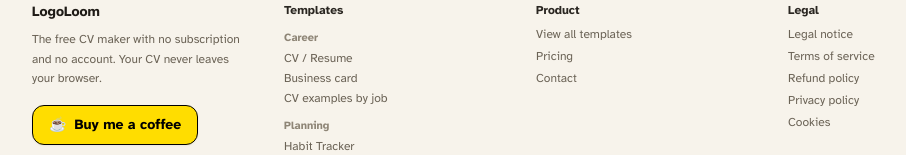
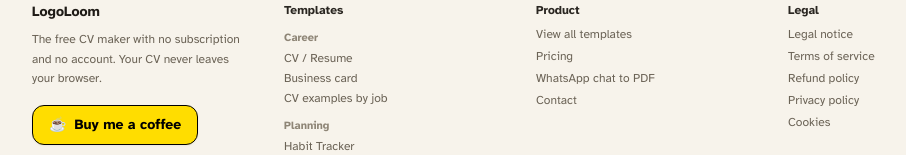
Before and after one commit to Marlodevfs/logoloom, a Next.js app: page /en in a window 1280 px wide. Shown: the part 3501-3656 px from the top of the page, without its empty margins (120-1026 px from the left). Built offline with nearby package versions, Linux system fonts and the light colour scheme.

Commit message:
Footer: link to ConversaPDF (WhatsApp chat to PDF)
Co-Authored-By: Claude Opus 5.5 <noreply@anthropic.com>
Claude-Session: https://claude.ai/code/session_01Jk8TbGkNq9AszbMrijJZ1P

```diff
--- a/components/SiteFooter.tsx
+++ b/components/SiteFooter.tsx
@@ -6,6 +6,16 @@ import type { InterfaceLang } from '@/types';
 import { BuyMeACoffeeButton } from '@/components/BuyMeACoffee';
 import { CookieSettingsLink } from '@/components/CookieConsent';
 import { PRO_ENABLED } from '@/lib/i18n/pro';
+
+/** Sister site, linked from the footer with a descriptive anchor in each language. */
+const CONVERSAPDF: Record<InterfaceLang, { href: string; label: string }> = {
+  en: { href: 'https://conversapdf.com/en', label: 'WhatsApp chat to PDF' },
+  fr: { href: 'https://conversapdf.com/fr', label: 'Conversation WhatsApp en PDF' },
+  es: { href: 'https://conversapdf.com/es', label: 'Chat de WhatsApp a PDF' },
+  de: { href: 'https://conversapdf.com/en', label: 'WhatsApp-Chat als PDF' },
+  pt: { href: 'https://conversapdf.com/pt', label: 'Conversa do WhatsApp em PDF' },
+  it: { href: 'https://conversapdf.com/it', label: 'Chat WhatsApp in PDF' },
+};
 
 /** Site-wide footer: product links, legal pages and contact. Server component. */
 export function SiteFooter({ lang, withStickyBar = false }: { lang: string; withStickyBar?: boolean }) {
@@ -87,6 +97,14 @@ export function SiteFooter({ lang, withStickyBar = false }: { lang: string; with
               </li>
             )}
             <li>
+              <a
+                href={(CONVERSAPDF[lang as InterfaceLang] || CONVERSAPDF.en).href}
+                className="text-slate-500 hover:text-indigo-600 dark:text-slate-400 dark:hover:text-indigo-400"
+              >
+                {(CONVERSAPDF[lang as InterfaceLang] || CONVERSAPDF.en).label}
+              </a>
+            </li>
+            <li>
               <a href={`mailto:${siteConfig.contact.email}`} className="text-slate-500 hover:text-indigo-600 dark:text-slate-400 dark:hover:text-indigo-400">
                 {c.footer.contact}
               </a>
```
